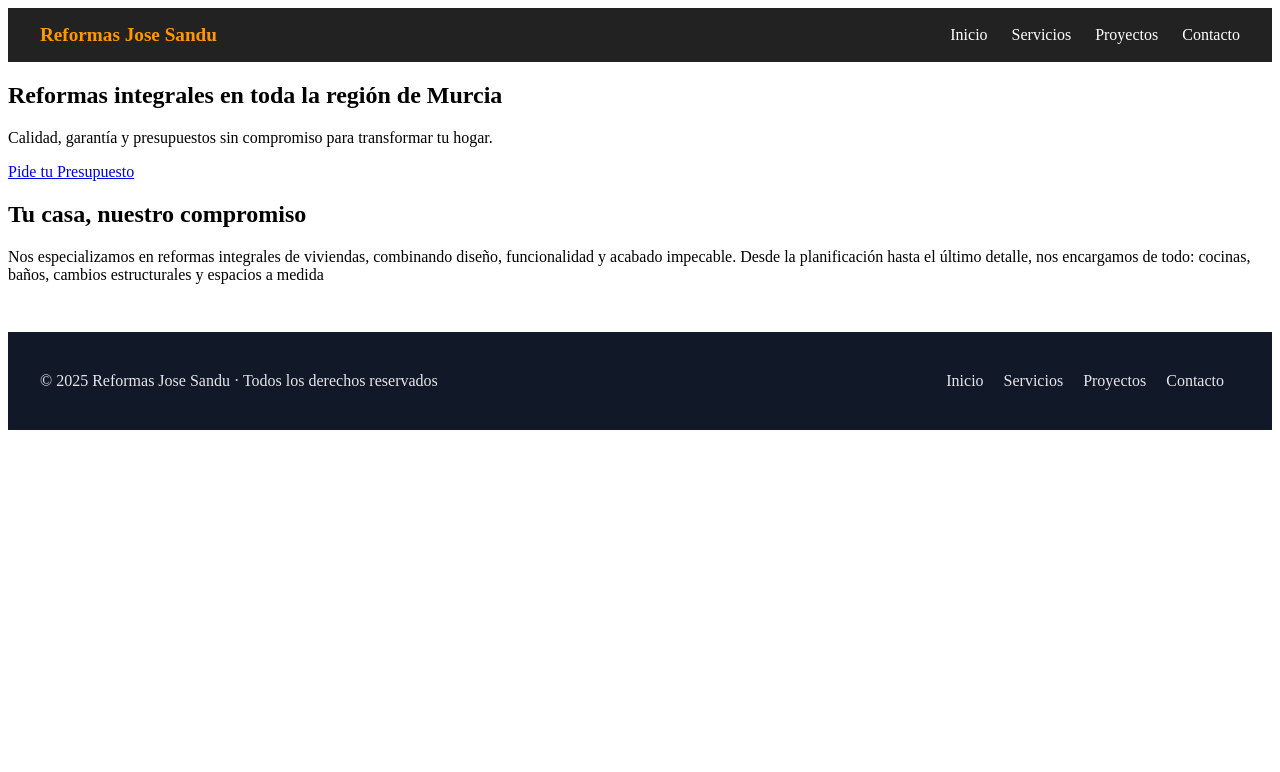
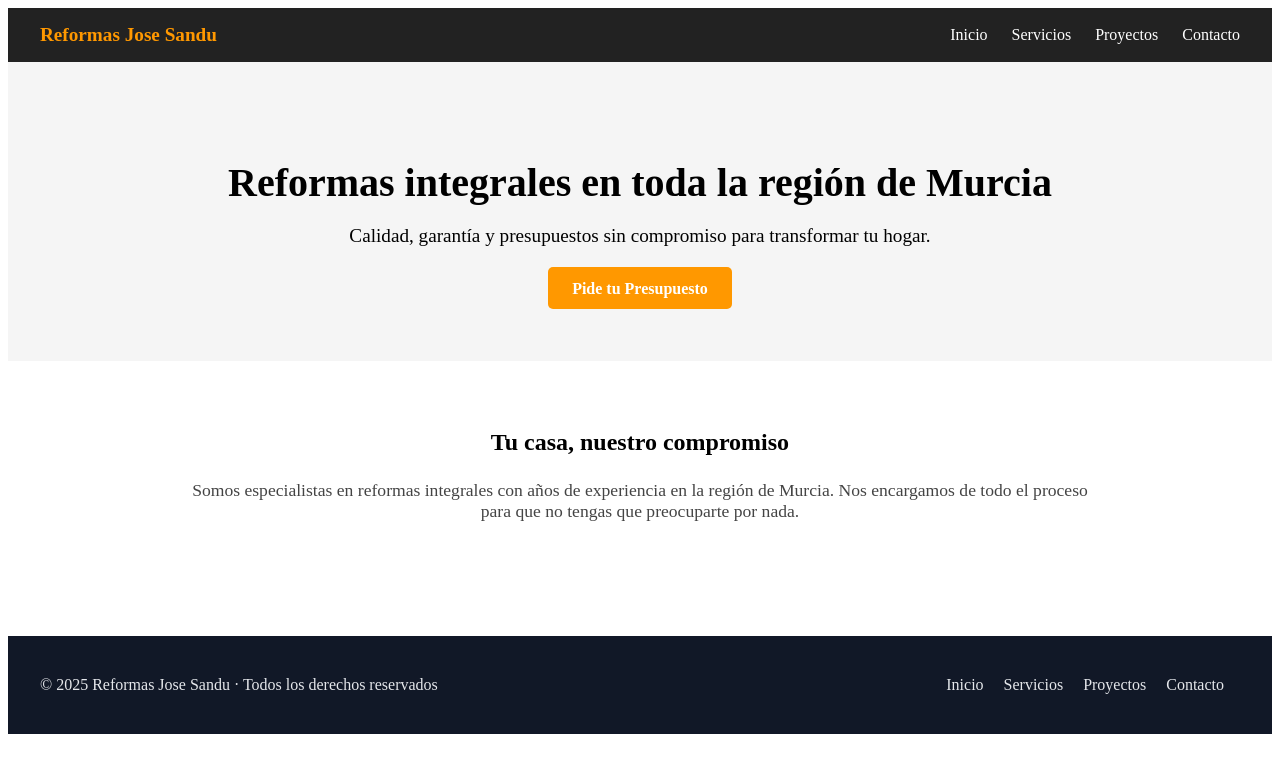
Before and after one commit to frantecno945-commits/web-reformas-final, an Astro site: page / in a window 1280 px wide. Built offline with nearby package versions, Linux system fonts and the light colour scheme; Astro itself is replaced by a stand-in of ours.

```diff
--- a/src/pages/index.astro
+++ b/src/pages/index.astro
@@ -1,16 +1,26 @@
 ---
-// ARCHIVO: src/pages/index.astro
-import Layout from '../layouts/Layout.astro';
+import Layout from "../layouts/Layout.astro";
 ---
+
 <Layout>
-  <section class="hero">
-    <h1>Reformas integrales en toda la región de Murcia</h1>
-    <p>Calidad, garantía y presupuestos sin compromiso para transformar tu hogar.</p>
-    <a href="/contacto" class="cta-button">Pide tu Presupuesto</a>
+  <section style="text-align: center; padding: 4rem 2rem; background: #f5f5f5;">
+    <h1 style="font-size: 2.5rem; font-weight: bold; margin-bottom: 1rem;">
+      Reformas integrales en toda la región de Murcia
+    </h1>
+    <p style="font-size: 1.2rem; margin-bottom: 2rem;">
+      Calidad, garantía y presupuestos sin compromiso para transformar tu hogar.
+    </p>
+    <a href="/contacto"
+       style="background: #ff9800; color: white; padding: 0.8rem 1.5rem; text-decoration: none; border-radius: 5px; font-weight: bold;">
+      Pide tu Presupuesto
+    </a>
   </section>
 
-  <section class="intro">
-    <h2>Tu casa, nuestro compromiso</h2>
-    <p>Nos especializamos en reformas integrales de viviendas, combinando diseño, funcionalidad y acabado impecable. Desde la planificación hasta el último detalle, nos encargamos de todo: cocinas, baños, cambios estructurales y espacios a medida</p>
+  <section style="padding: 3rem 2rem; max-width: 900px; margin: auto;">
+    <h2 style="text-align: center; margin-bottom: 1.5rem;">Tu casa, nuestro compromiso</h2>
+    <p style="text-align: center; font-size: 1.1rem; color: #444;">
+      Somos especialistas en reformas integrales con años de experiencia en la región de Murcia.
+      Nos encargamos de todo el proceso para que no tengas que preocuparte por nada.
+    </p>
   </section>
 </Layout>
```
Also changed, not shown: src/pages/servicios.astro (+12 -19 lines).
